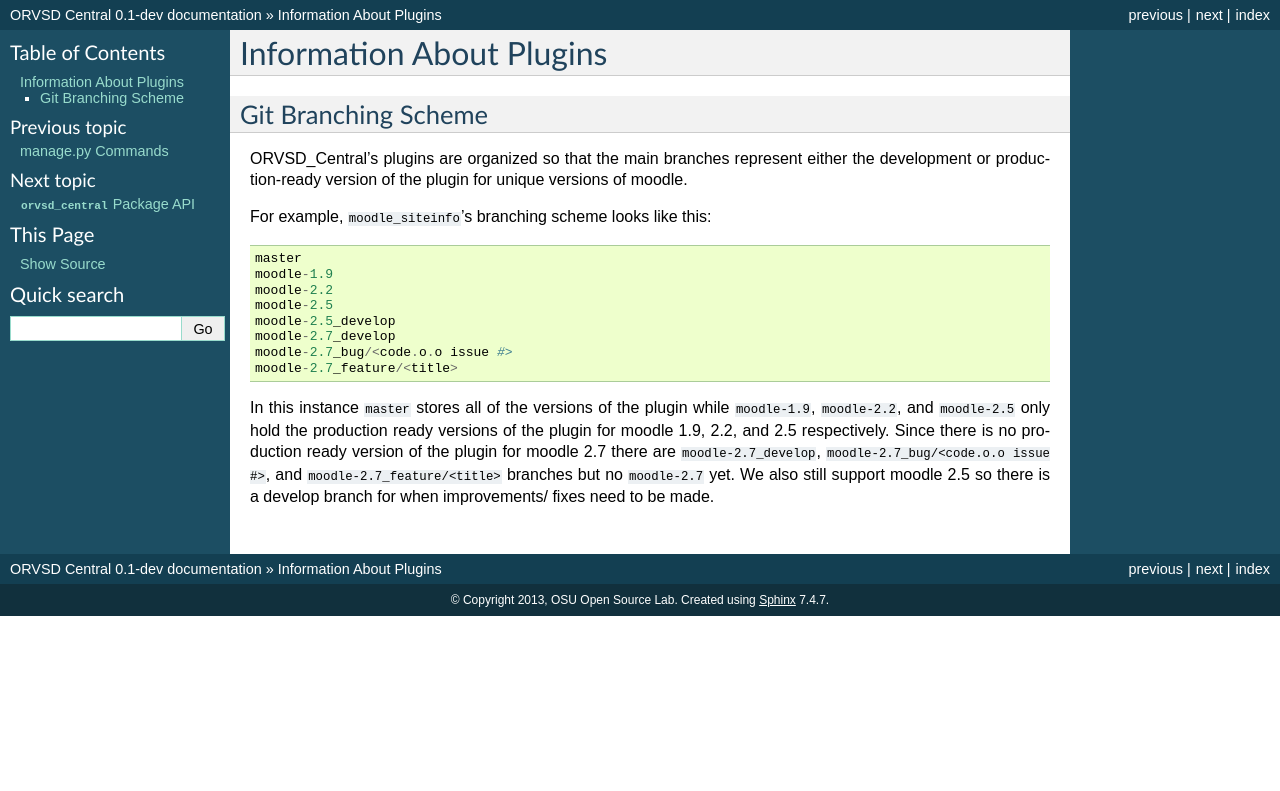
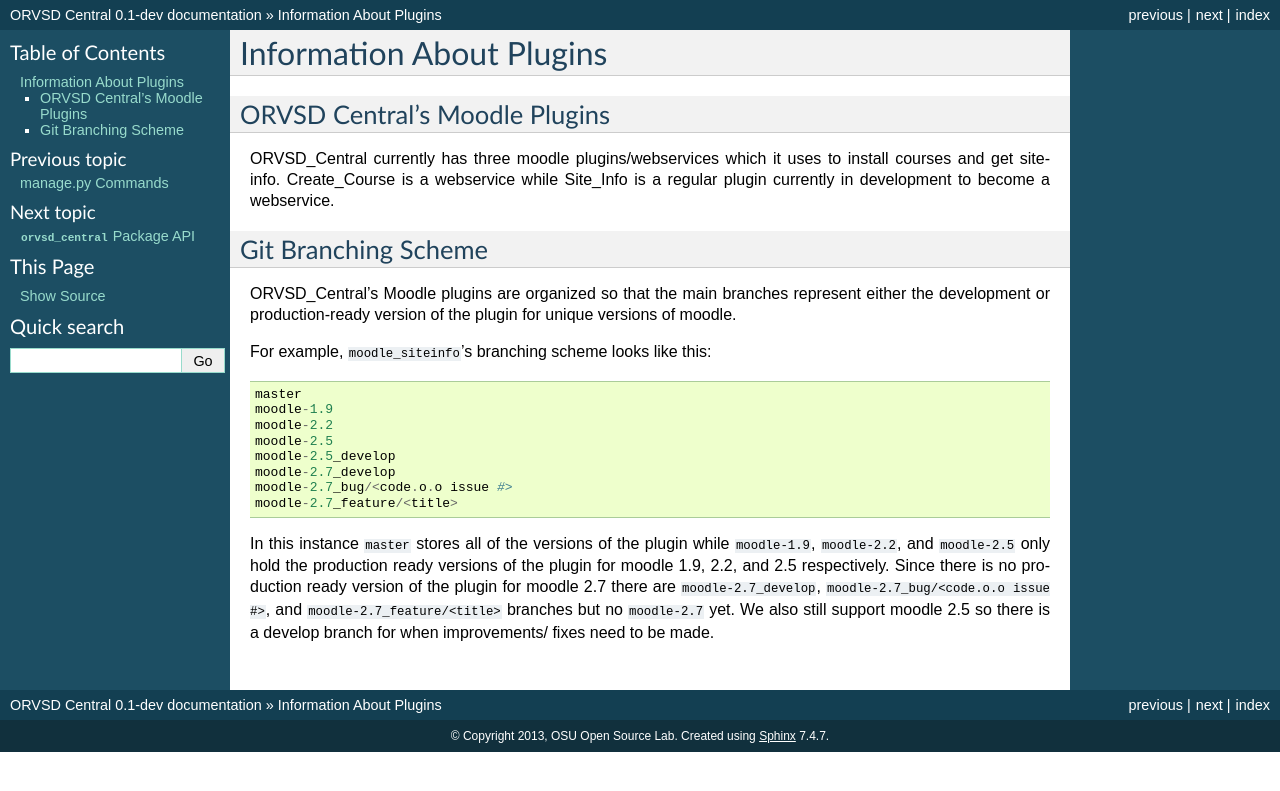
Before and after one commit to osuosl/orvsd_central, a Sphinx documentation site: the page built from docs/source/plugins.rst, in a window 1280 px wide. Shown: the top 791 px of the page. Built offline with Sphinx 7.4.7, drawn with Linux system fonts in a browser that asks for light colours; pages that are not in the unit, such as notebooks, are missing from menus.

Commit message:
Changed plugins.rst to comment on moodle-plugins Now the docs explicitlt state that plugins are for moodle and not orvsd_central. There was also a paragraph added to the beginning of plugins.rst which comments on plugins and how they relate to the project. This paragraph can be expanded later for further clarification.

```diff
--- a/docs/source/plugins.rst
+++ b/docs/source/plugins.rst
@@ -1,14 +1,21 @@
 Information About Plugins
 =========================
+
+ORVSD Central's Moodle Plugins
+------------------------------
+ORVSD_Central currently has three moodle plugins/webservices which it uses to
+install courses and get site-info. Create_Course is a webservice while
+Site_Info is a regular plugin currently in development to become a
+webservice.
 
 .. There should be information about each of the plugins individually in this
    part of the documentation.
 
 Git Branching Scheme
 --------------------
-ORVSD_Central's plugins are organized so that the main branches represent
-either the development or production-ready version of the plugin for unique
-versions of moodle.
+ORVSD_Central's Moodle plugins are organized so that the main branches
+represent either the development or production-ready version of the plugin for
+unique versions of moodle.
 
 For example, ``moodle_siteinfo``'s branching scheme looks like this::
 
```
